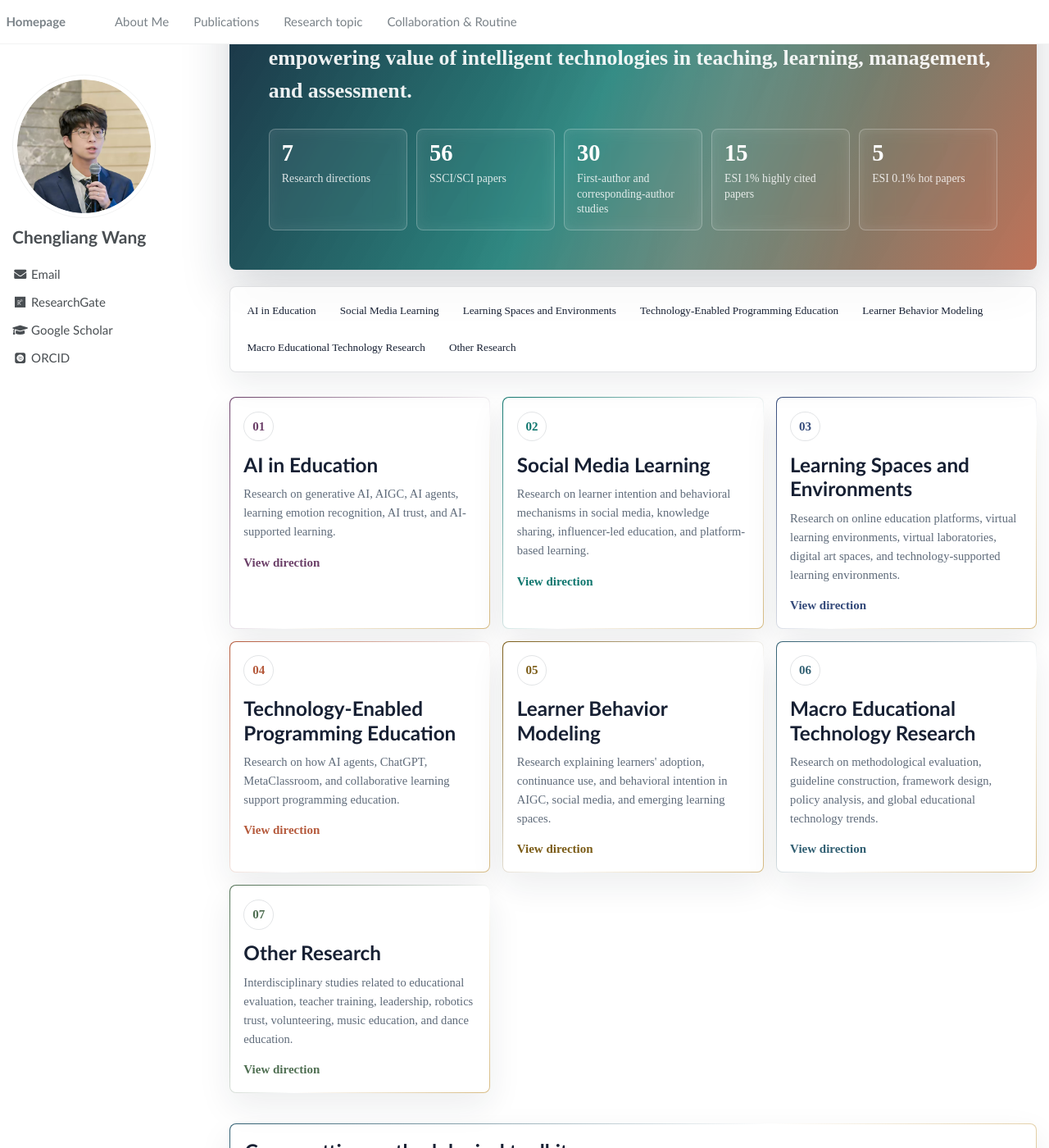
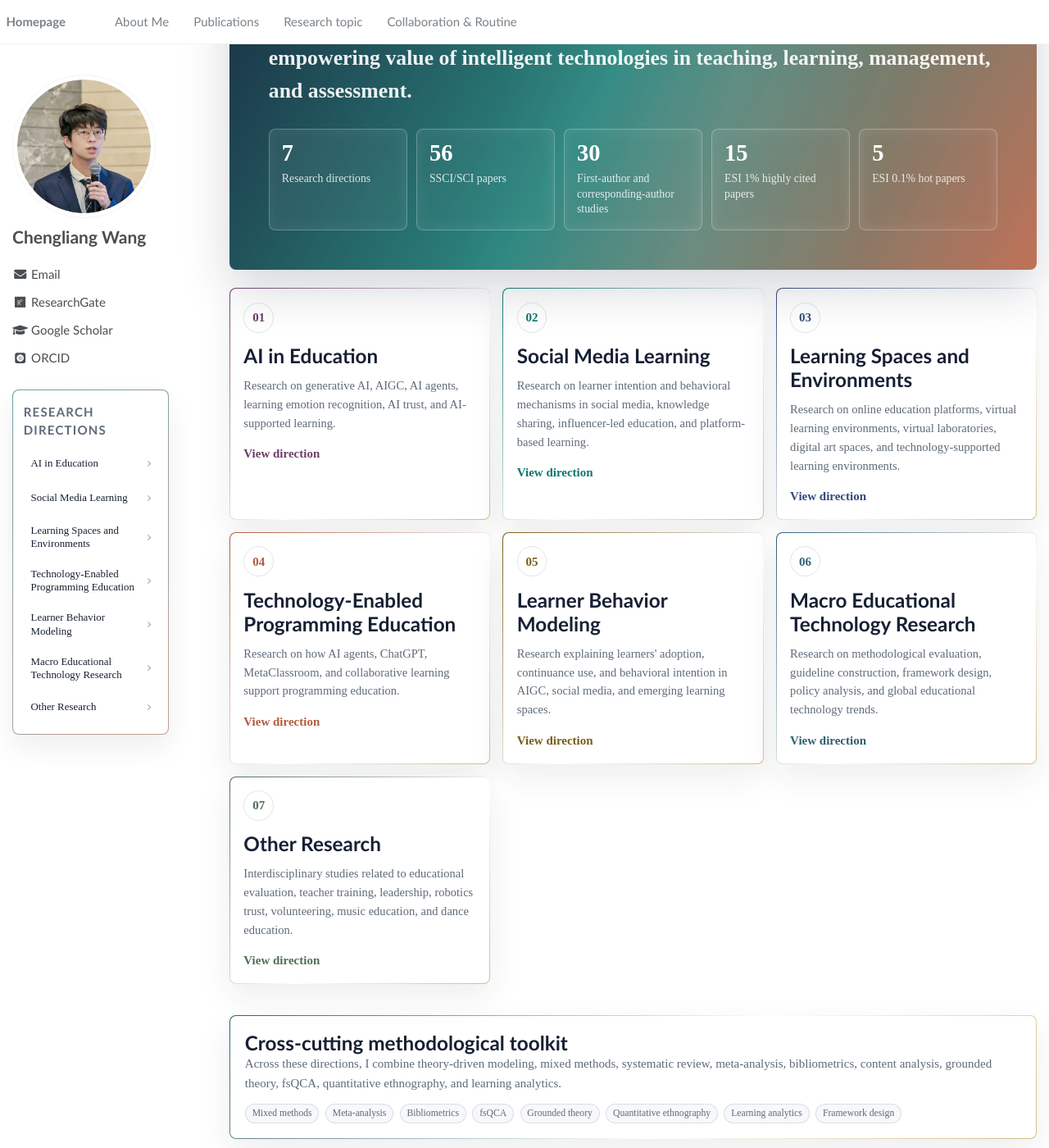
Before and after one commit to wcledutech/wcledutech.github.io, a Jekyll site: the page built from _pages/Research.md, in a window 1280 px wide and 1400 px high, scrolled down 215 px. Shown: the whole window at 82% size. Built offline with Jekyll 4.4.1, drawn with Linux system fonts in a browser that asks for light colours; some web fonts are replaced; part of the change alters nothing that is shown.

Commit message:
Move research navigation to sidebar

```diff
--- a/_includes/author-profile.html
+++ b/_includes/author-profile.html
@@ -228,4 +228,17 @@
       <a href="#internships">Internships</a>
     </nav>
   {% endif %}
+
+  {% if page.research_sidebar_nav %}
+    <nav class="research-sidebar-nav" aria-label="Research directions">
+      <p class="research-sidebar-nav__title">Research Directions</p>
+      <a href="#ai-education">AI in Education</a>
+      <a href="#social-media-learning">Social Media Learning</a>
+      <a href="#learning-spaces">Learning Spaces and Environments</a>
+      <a href="#programming-education">Technology-Enabled Programming Education</a>
+      <a href="#learner-modeling">Learner Behavior Modeling</a>
+      <a href="#macro-edtech">Macro Educational Technology Research</a>
+      <a href="#other-research">Other Research</a>
+    </nav>
+  {% endif %}
 </div>
--- a/_pages/Research.md
+++ b/_pages/Research.md
@@ -4,6 +4,7 @@ permalink: /Research/
 title: "Research Directions"
 excerpt: ""
 author_profile: true
+research_sidebar_nav: true
 ---
 
 <style>
@@ -110,38 +111,67 @@ author_profile: true
   line-height: 1.35;
 }
 
-.research-nav {
-  position: sticky;
-  top: 5rem;
-  z-index: 20;
+.research-sidebar-nav {
+  --ink: #172033;
+  --muted: #5f6b7a;
+  --line: rgba(23, 32, 51, .13);
+  --teal: #0f766e;
+  --coral: #b55a3c;
   display: flex;
-  flex-wrap: wrap;
-  gap: .5rem;
-  margin: 1.35rem 0 2rem;
-  padding: .65rem;
+  flex-direction: column;
+  gap: .42rem;
+  margin: 1.75rem 0 0;
+  padding: .95rem .85rem;
   border: 1px solid var(--line);
   border-radius: 8px;
-  background: rgba(255,255,255,.88);
-  backdrop-filter: blur(12px);
-  box-shadow: 0 14px 36px rgba(23,32,51,.08);
+  background:
+    linear-gradient(#fff, #fff) padding-box,
+    linear-gradient(135deg, rgba(15,118,110,.55), rgba(181,90,60,.48)) border-box;
+  box-shadow: 0 16px 34px rgba(23,32,51,.07);
+  font-family: "Times New Roman", Times, serif;
 }
 
-.research-nav a {
-  display: inline-flex;
+.research-sidebar-nav__title {
+  margin: 0 0 .35rem;
+  color: var(--muted);
+  font-size: .72rem;
+  font-weight: 700;
+  letter-spacing: .08em;
+  line-height: 1.2;
+  text-transform: uppercase;
+}
+
+.research-sidebar-nav a {
+  display: flex;
   align-items: center;
-  min-height: 38px;
-  padding: .45rem .72rem;
+  justify-content: space-between;
+  gap: .55rem;
+  min-height: 36px;
+  padding: .42rem .52rem;
+  border: 1px solid transparent;
   border-radius: 6px;
   color: var(--ink);
   text-decoration: none;
-  font-size: .88rem;
-  line-height: 1.2;
-  transition: background .2s ease, color .2s ease, transform .2s ease;
+  font-size: .86rem;
+  line-height: 1.25;
+  transition: border-color .2s ease, background .2s ease, color .2s ease, transform .2s ease;
 }
 
-.research-nav a:hover {
-  color: #fff;
-  background: var(--ink);
+.research-sidebar-nav a::after {
+  content: "";
+  width: .36rem;
+  height: .36rem;
+  flex: 0 0 auto;
+  border-top: 1px solid currentColor;
+  border-right: 1px solid currentColor;
+  opacity: .42;
+  transform: rotate(45deg);
+}
+
+.research-sidebar-nav a:hover {
+  color: var(--teal);
+  border-color: rgba(15,118,110,.22);
+  background: rgba(15,118,110,.07);
   transform: translateY(-1px);
 }
 
@@ -347,13 +377,10 @@ author_profile: true
     grid-template-columns: 1fr;
   }
 
-  .research-nav {
-    position: relative;
-    top: auto;
-  }
-
-  .research-nav a {
+  .research-sidebar-nav {
+    flex-basis: 100%;
     width: 100%;
+    margin-top: 1rem;
   }
 }
 
@@ -361,7 +388,7 @@ author_profile: true
   .research-hero::after,
   .direction-card,
   .paper-card,
-  .research-nav a {
+  .research-sidebar-nav a {
     animation: none;
     transition: none;
   }
@@ -384,16 +411,6 @@ author_profile: true
       <div class="research-metric"><strong>5</strong><span>ESI 0.1% hot papers</span></div>
     </div>
   </section>
-
-  <nav class="research-nav" aria-label="Research directions">
-    <a href="#ai-education">AI in Education</a>
-    <a href="#social-media-learning">Social Media Learning</a>
-    <a href="#learning-spaces">Learning Spaces and Environments</a>
-    <a href="#programming-education">Technology-Enabled Programming Education</a>
-    <a href="#learner-modeling">Learner Behavior Modeling</a>
-    <a href="#macro-edtech">Macro Educational Technology Research</a>
-    <a href="#other-research">Other Research</a>
-  </nav>
 
   <section class="direction-grid" aria-label="Research direction map">
     <article class="direction-card" style="--accent: var(--ai);">
```
